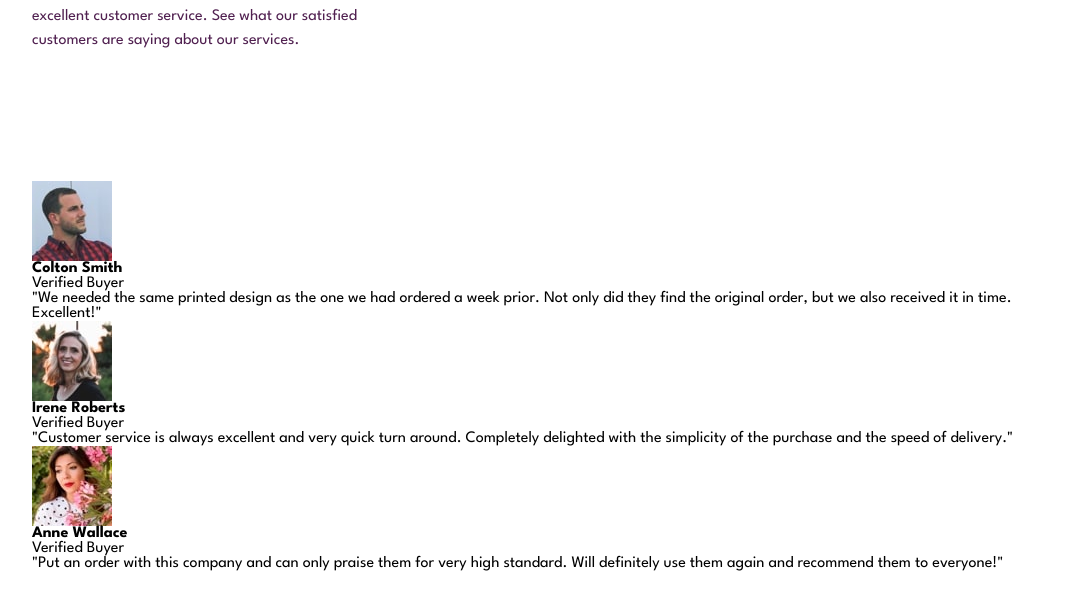
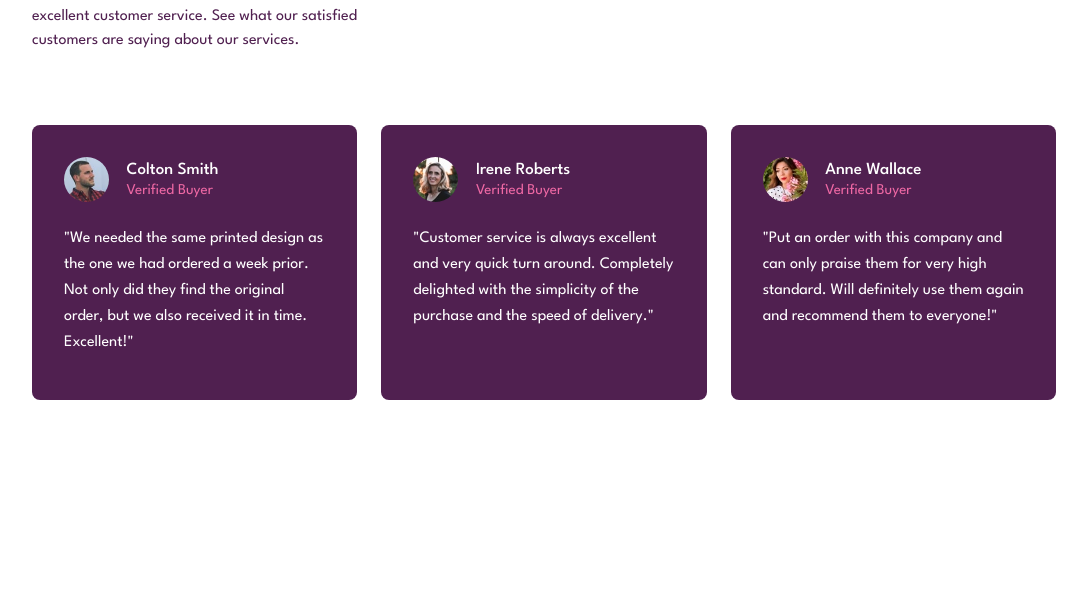
Before and after one commit to mahmud035/social-proof-section-frontEndMentor, a plain HTML site: page index.html in a window 1280 px wide. Shown: the part 292-902 px from the top of the page, without its empty margins (96-1183 px from the left). After the commit the page ends 800 px from the top, so only its background shows below. Drawn offline with Linux system fonts and the light colour scheme.

Commit message:
added style to user-card-container

```diff
--- a/css/media-query.css
+++ b/css/media-query.css
@@ -7,7 +7,7 @@
 
   .heading-and-rating-container {
     flex-direction: column;
-    padding: 1rem 0 5rem 0;
+    padding: 1rem 0 3rem 0;
   }
 
   .heading-container {
--- a/css/style.css
+++ b/css/style.css
@@ -81,7 +81,7 @@ body {
 
 .heading-and-rating-container {
   display: flex;
-  padding: 1rem 2rem 5rem 0;
+  padding: 1rem 2rem 1.5rem 0;
   align-items: start;
 }
 
@@ -148,3 +148,45 @@ body {
 .user-rating.user-rating-03 {
   margin-left: 100px;
 }
+
+/* User Card Container */
+.user-card-container {
+  display: grid;
+  grid-template-columns: repeat(auto-fit, minmax(320px, 1fr));
+  gap: 1.5rem;
+}
+
+.user-card {
+  background-color: var(--very-dark-magenta);
+  color: var(--white);
+  border-radius: 8px;
+  padding: 2rem;
+}
+
+.user-card > .user-info {
+  display: flex;
+  gap: 1.1rem;
+  align-items: center;
+}
+
+.user-card > .user-info > img {
+  width: 45px;
+  height: 45px;
+  border-radius: 50%;
+}
+
+.user-info .user-name h4 {
+  font-size: 17px;
+  font-weight: 500;
+}
+
+.user-info .user-name p {
+  color: var(--soft-pink);
+  font-size: 15px;
+  padding-top: 5px;
+}
+
+.user-card > .user-review {
+  line-height: 26px;
+  padding: 1.5rem 0 12px;
+}
```
